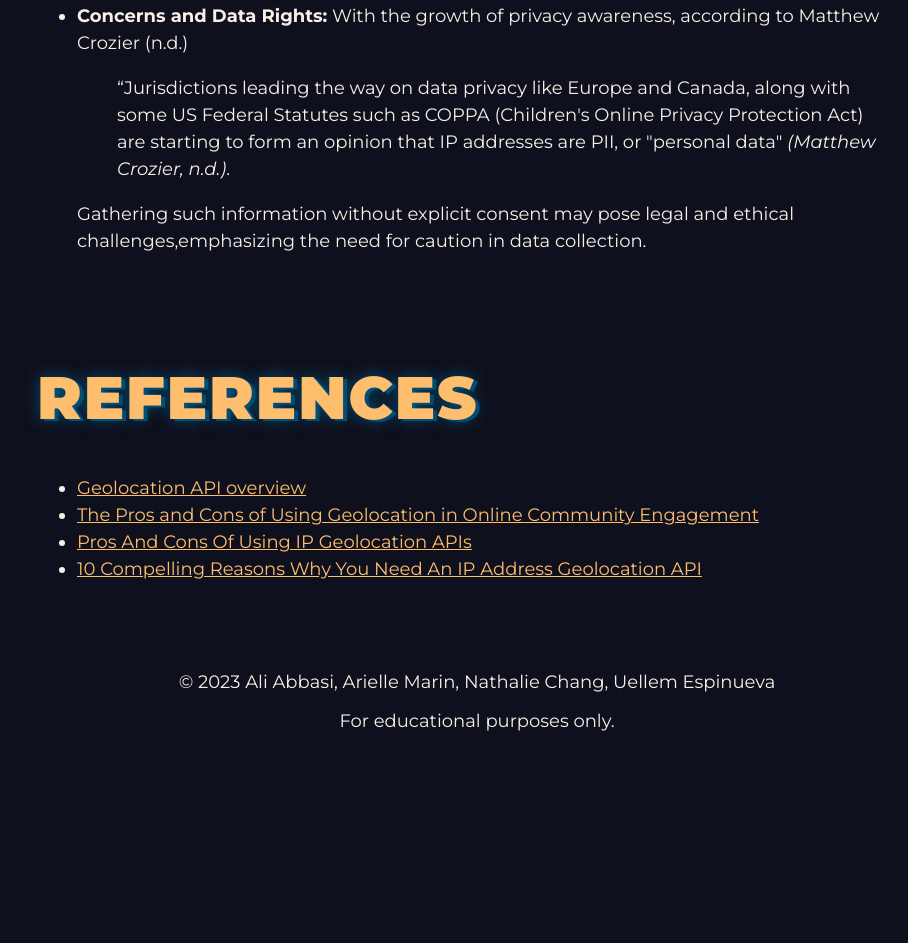
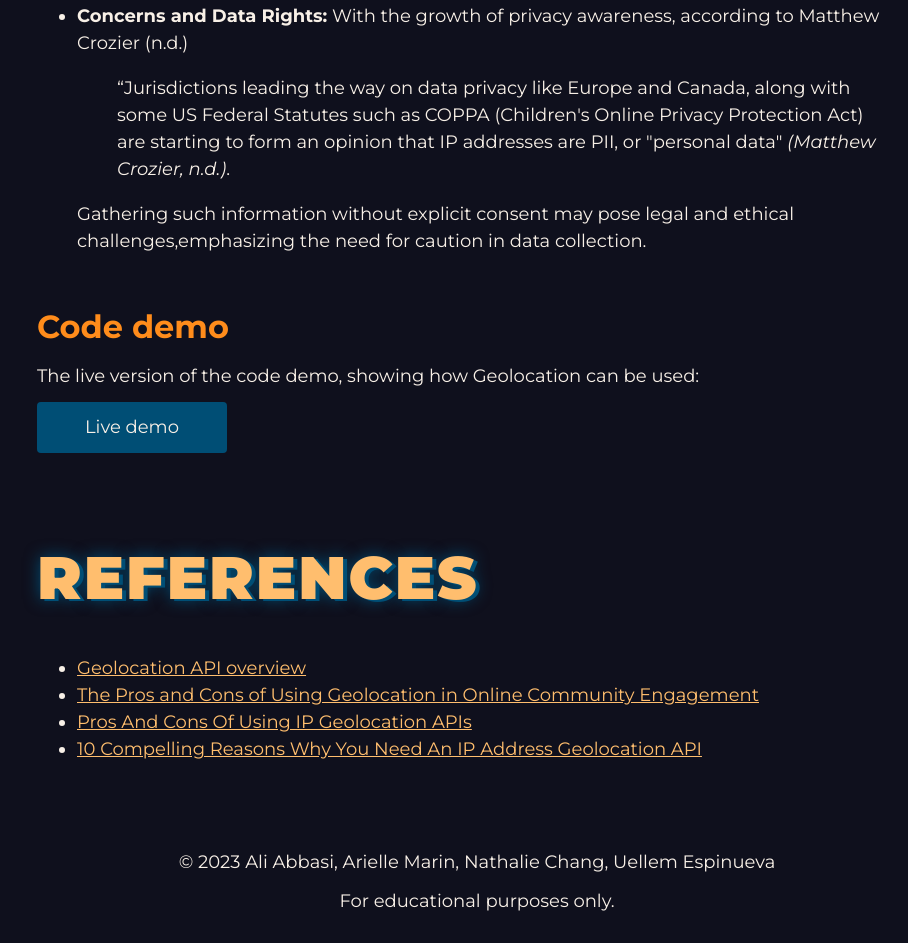
Before and after one commit to arielle-m/webapis, a plain HTML site: page index.html in a window 1280 px wide. Shown: the part 3767-4710 px from the top of the page, without its empty margins (323-1231 px from the left). Before the commit the page ends 4530 px from the top, so only its background shows below. Drawn offline with Linux system fonts and the light colour scheme.

Commit message:
Finished code demo section

```diff
--- a/index.html
+++ b/index.html
@@ -180,6 +180,11 @@
           </li>
         </ul>
       </article>
+      <article id="geo-demo">
+        <h3>Code demo</h3>
+        <p>The live version of the code demo, showing how Geolocation can be used:</p>
+        <a class="button" href="code-demo.html">Live demo</a>
+      </article>
     </section>
     <section>
       <h2>References</h2>
--- a/styles/styles.css
+++ b/styles/styles.css
@@ -111,7 +111,7 @@ html {
 
 
 button {
-    font-family: "Nunito", Arial, Helvetica, sans-serif;
+    font-family: "Montserrat", Arial, Helvetica, sans-serif;
     font-weight: 500;
     font-size: 1rem;
     color: var(--dark1);
@@ -315,6 +315,31 @@ section{
     }
 }
 
+a.button,
+a.button:visited {
+    background-color: var(--sec1);
+    color: var(--light1);
+    display: inline-block;
+    text-decoration: none;
+    padding: 0.75rem 3rem;
+    border-radius: 0.25rem;
+}
+
+a.button:hover,
+a.button:focus {
+    background-color: var(--sec2);
+    box-shadow: 0.25rem 0.125rem 0.75rem var(--dark2);
+    transition: 0.2s ease;
+}
+
+a.button:focus {
+    border: 2px solid var(--sec1);
+}
+
+a.button:active {
+    background-color: var(--sec3);
+}
+
 
 
 
```
